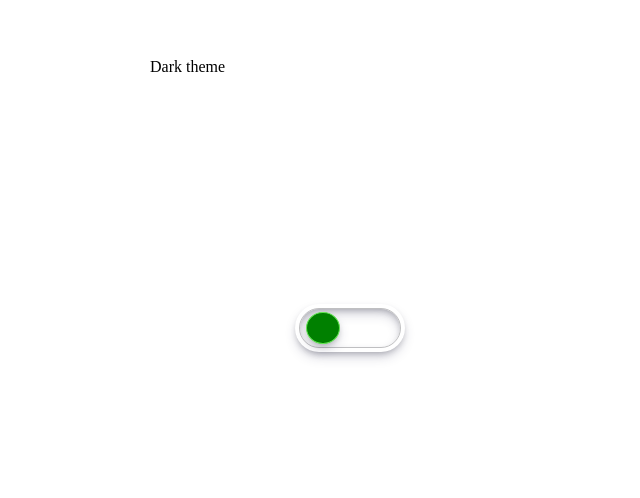
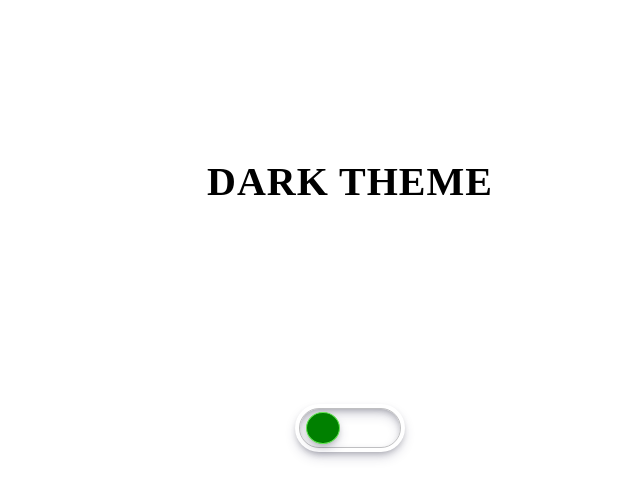
Before and after one commit to Vikashartist/dark-light, a plain HTML site: page index.html in a window 1280 px wide. Shown: the part 192-690 px from the top of the page, without its empty margins (290-930 px from the left). Drawn offline with Linux system fonts and the light colour scheme.

Commit message:
Update style.css

```diff
--- a/style.css
+++ b/style.css
@@ -1,4 +1,7 @@
- .container{
+body{
+  transition:0.3s;
+}
+  .container{
     width:400px;
     height:300px;
     /* border:1px solid black; */
@@ -8,8 +11,18 @@
     transform:translate(-50%,-50%);
   }
   .main{
+    letter-spacing:1px;
+    user-select:none;
     width:100%;
     height:80%;
+    font-size:40px;
+    padding-top:100px;
+    text-transform:uppercase;
+    font-weight:bold;
+    align-items:center;
+    text-align:center;
+    color:black;
+
     /* border:1px solid red; */
   }
   .switch{
```
